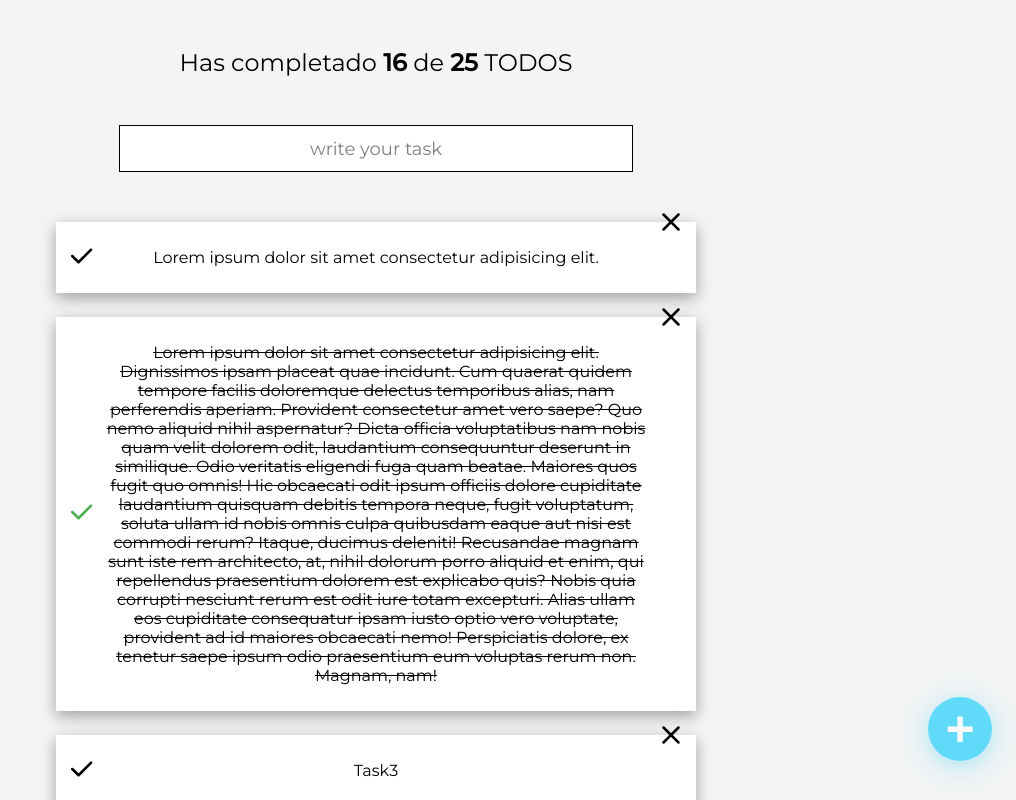
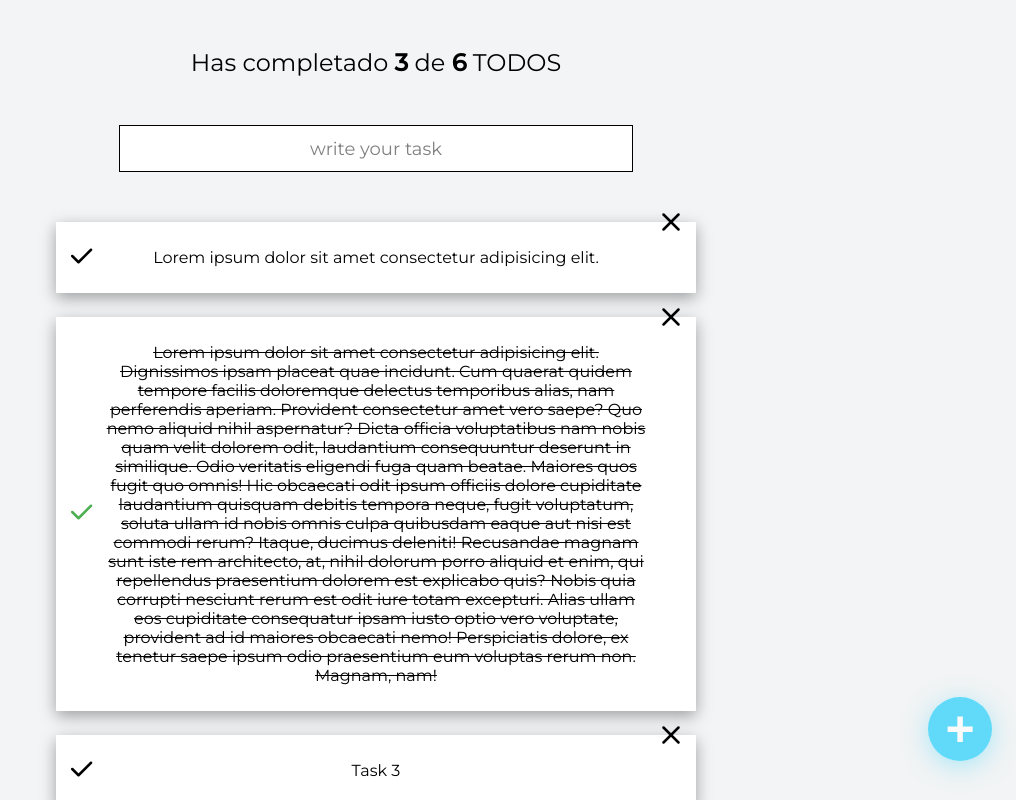
Before and after one commit to cristianDevia/task-manager-react, a React (Create React App) app: page / in a window 1280 px wide. Shown: the top 800 px of the page, without its empty margins (264-1280 px from the left). Built offline with nearby package versions, Linux system fonts and the light colour scheme.

Commit message:
filter the list with the input value

```diff
--- a/src/App.js
+++ b/src/App.js
@@ -1,3 +1,4 @@
+import React, { useState } from "react";
 import "./App.css";
 import { CreateTodoButton } from "./components/CreateTodoButton/CreateTodoButton";
 import { TodoCounter } from "./components/TodoCounter/TodoCounter";
@@ -19,7 +20,7 @@
       Alias ullam eos cupiditate consequatur ipsam iusto optio vero voluptate, provident ad id maiores obcaecati nemo! Perspiciatis dolore, ex tenetur saepe ipsum odio praesentium eum voluptas rerum non. Magnam, nam!`,
       completed: true,
     },
-    { text: "Task3", completed: false },
+    { text: "Task 3", completed: false },
     {
       text: "Lorem ipsum dolor sit amet consectetur adipisicing elit. Lorem ipsum dolor sit amet consectetur adipisicing elit. Lorem ipsum dolor sit amet consectetur adipisicing elit.",
       completed: true,
@@ -30,14 +31,22 @@
       completed: true,
     },
   ];
+  const [todos, setTodos] = useState(defaultTodos);
+  const [searchValue, setSearchValue] = useState("");
+
+  const completedTodos = todos.filter((todo) => !!todo.completed).length;
+  const totalTodos = todos.length;
+  const searchedTodos = todos.filter((todo) =>
+    todo.text.toUpperCase().includes(searchValue.toUpperCase())
+  );
 
   return (
     <>
       <div className="container">
-        <TodoCounter completed={16} total={25} />
-        <TodoSearch />
+        <TodoCounter completed={completedTodos} total={totalTodos} />
+        <TodoSearch searchValue={searchValue} setSearchValue={setSearchValue} />
         <TodoList>
-          {defaultTodos.map((todo, index) => (
+          {searchedTodos.map((todo, index) => (
             <TodoItem
               key={index}
               taskText={todo.text}
```
